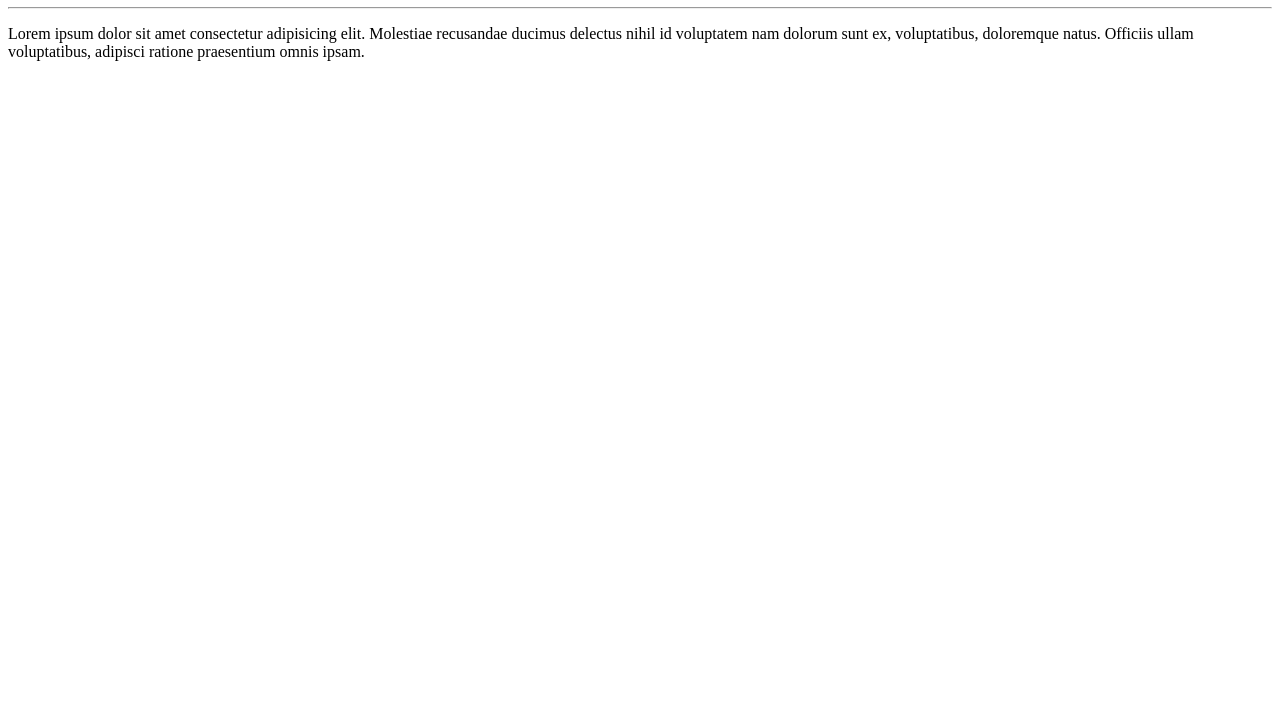
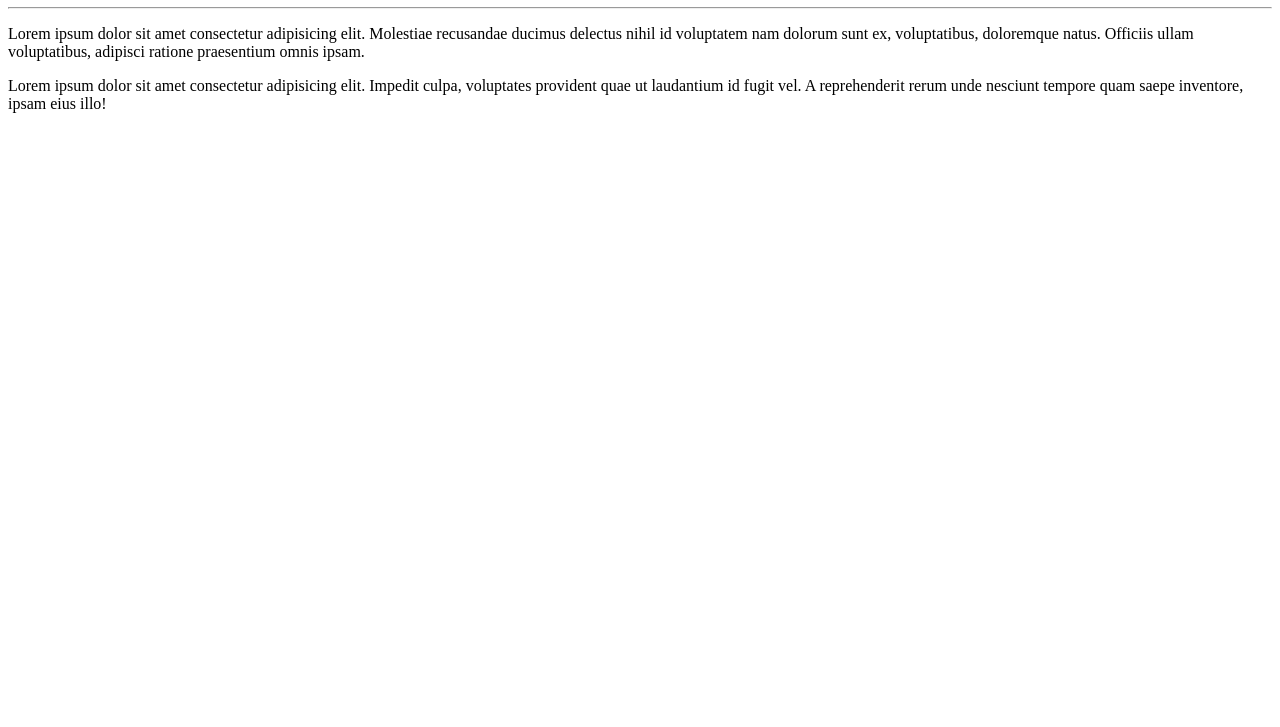
Before and after one commit to fernandocdamasceno-dev/Ola-Mundo, a plain HTML site: page Site-exemplo/index.html in a window 1280 px wide. Shown: the part 73-800 px from the top of the page. Drawn offline with Linux system fonts and the light colour scheme.

Commit message:
Adicionei um paragrafo

```diff
--- a/Site-exemplo/index.html
+++ b/Site-exemplo/index.html
@@ -9,5 +9,6 @@
     <h1>Olá Mundo!</h1>
     <hr>
 <p>Lorem ipsum dolor sit amet consectetur adipisicing elit. Molestiae recusandae ducimus delectus nihil id voluptatem nam dolorum sunt ex, voluptatibus, doloremque natus. Officiis ullam voluptatibus, adipisci ratione praesentium omnis ipsam.</p>
+<p>Lorem ipsum dolor sit amet consectetur adipisicing elit. Impedit culpa, voluptates provident quae ut laudantium id fugit vel. A reprehenderit rerum unde nesciunt tempore quam saepe inventore, ipsam eius illo!</p>
 </body>
 </html>
```
